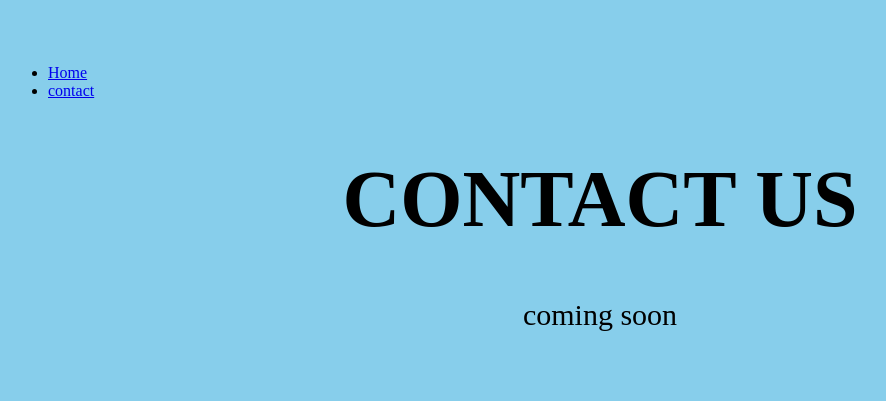
After one commit to AyushhNK/learning, a Node server app: page /contact in a window 1280 px wide. The commit adds this page. Shown: the top 401 px of the page, without its empty margins (40-926 px from the left). Run offline with Node 20, Linux system fonts and the light colour scheme.

Commit message:
partial template

```diff
--- a/Day9/app.js
+++ b/Day9/app.js
@@ -9,6 +9,9 @@ app.get('/profile/:username',(req,res)=>{
 	var data={age:20,occupation:'developer',hobbies:['eating','playing','music']};
 	res.render("profile",{person:req.params.username,data:data});	//rendering the data in profile.ejs in views folder
 });
+app.get('/contact',(req,res)=>{
+	res.render("contact");
+})
 app.listen(3000,()=>{
 	console.log('server running at port 3000');
 });
--- /dev/null
+++ b/Day9/views/contact.ejs
@@ -0,0 +1,29 @@
+<!DOCTYPE html>
+<html>
+<head>
+	<title>my website</title>
+	<style type="text/css">
+
+		body{
+			background-color: skyblue;
+			padding: 40px;
+		}
+		h1{
+			color:black;
+			font-size: 80px;
+			text-transform: uppercase;
+			text-align: center;
+		}
+		p{
+			font-size: 30px;
+			color:black;
+			text-align: center;
+		}
+	</style>
+</head>
+<body>
+	<%-include("partials/nav.ejs")%>
+	<h1>contact us</h1>
+	<p>coming soon</p>
+</body>
+</html>
--- /dev/null
+++ b/Day9/views/partials/nav.ejs
@@ -0,0 +1,6 @@
+<nav>
+	<ul>
+		<li><a href="/profile/:usern">Home</a></li>
+		<li><a href="/contact">contact</a></li>
+	</ul>
+</nav>
--- a/Day9/views/profile.ejs
+++ b/Day9/views/profile.ejs
@@ -21,6 +21,7 @@
 	</style>
 </head>
 <body>
+	<%-include('partials/nav.ejs')%>
 	<h1>hello , i am <%=person%></h1>
 	<p><strong>Age:<%=data.age%></strong></p>
 	<p><strong>Occupation:<%=data.occupation%></strong></p>
```
